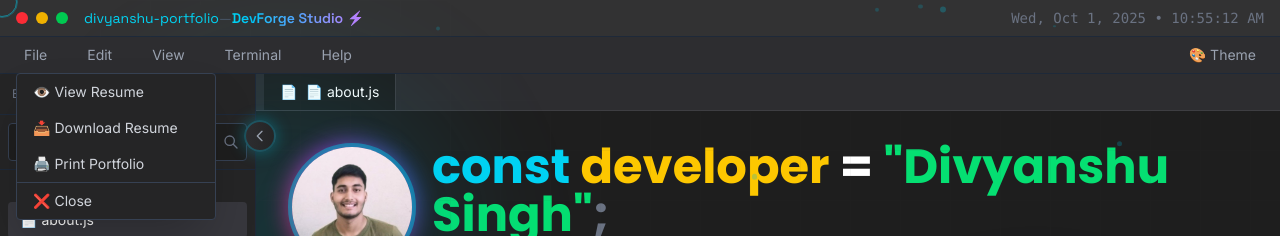
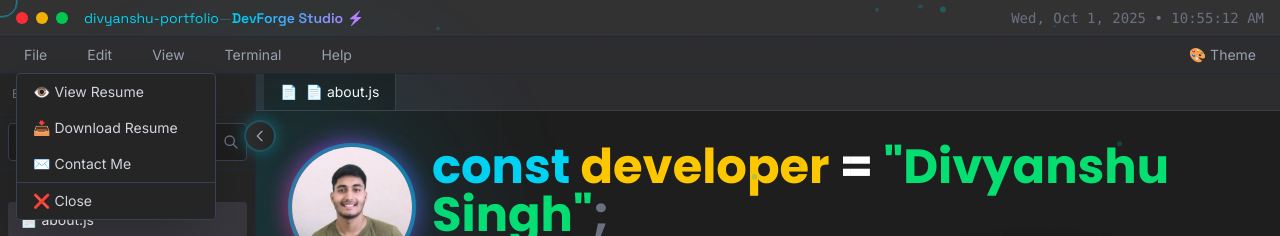
Before and after one commit to shubhsting/PORTFOLIO, a Next.js app: page / in a window 1280 px wide. Both pictures are taken after a click on the button "File". Shown: the top 236 px of the page. Built offline with nearby package versions, Linux system fonts and the light colour scheme.

Commit message:
UPDATED CODE

```diff
--- a/app/page.tsx
+++ b/app/page.tsx
@@ -699,17 +699,17 @@ export default function Portfolio() {
               </motion.button>
 
               <motion.button
-                onClick={() => window.print()}
-                onMouseEnter={() => { setIsHovering(true); setCursorIcon('🖨️'); }}
+                onClick={() => setActiveSection('contact')}
+                onMouseEnter={() => { setIsHovering(true); setCursorIcon('✉️'); }}
                 onMouseLeave={() => { setIsHovering(false); setCursorIcon(''); }}
                 whileHover={{ scale: 1.02, borderColor: 'rgba(6, 182, 212, 0.6)' }}
                 whileTap={{ scale: 0.98 }}
                 className="flex-1 bg-gray-900/50 border-2 border-gray-700 text-gray-300 px-4 py-2.5 rounded-lg font-medium text-sm hover:border-cyan-500 hover:text-cyan-400 hover:bg-gray-900/70 transition-all duration-300 flex items-center justify-center gap-2"
               >
                 <svg className="w-4 h-4" fill="none" stroke="currentColor" viewBox="0 0 24 24">
-                  <path strokeLinecap="round" strokeLinejoin="round" strokeWidth={2} d="M17 17h2a2 2 0 002-2v-4a2 2 0 00-2-2H5a2 2 0 00-2 2v4a2 2 0 002 2h2m2 4h6a2 2 0 002-2v-4a2 2 0 00-2-2H9a2 2 0 00-2 2v4a2 2 0 002 2zm8-12V5a2 2 0 00-2-2H9a2 2 0 00-2 2v4h10z" />
+                  <path strokeLinecap="round" strokeLinejoin="round" strokeWidth={2} d="M3 8l7.89 5.26a2 2 0 002.22 0L21 8M5 19h14a2 2 0 002-2V7a2 2 0 00-2-2H5a2 2 0 00-2 2v10a2 2 0 002 2z" />
                 </svg>
-                Print Portfolio
+                Contact Me
               </motion.button>
             </motion.div>
           </motion.div>
@@ -1771,8 +1771,8 @@ export default function Portfolio() {
               <a href="/Divyanshu_Singh_Resume.pdf" download className="w-full text-left px-4 py-2 text-gray-300 hover:bg-[#2d2d30] hover:text-white transition-colors block">
                 📥 Download Resume
               </a>
-              <button onClick={() => window.print()} className="w-full text-left px-4 py-2 text-gray-300 hover:bg-[#2d2d30] hover:text-white transition-colors">
-                🖨️ Print Portfolio
+              <button onClick={() => { setActiveSection('contact'); setShowMenu(null); }} className="w-full text-left px-4 py-2 text-gray-300 hover:bg-[#2d2d30] hover:text-white transition-colors">
+                ✉️ Contact Me
               </button>
               <div className="border-t border-gray-700"></div>
               <button onClick={() => setShowMenu(null)} className="w-full text-left px-4 py-2 text-gray-300 hover:bg-[#2d2d30] hover:text-white transition-colors">
```
